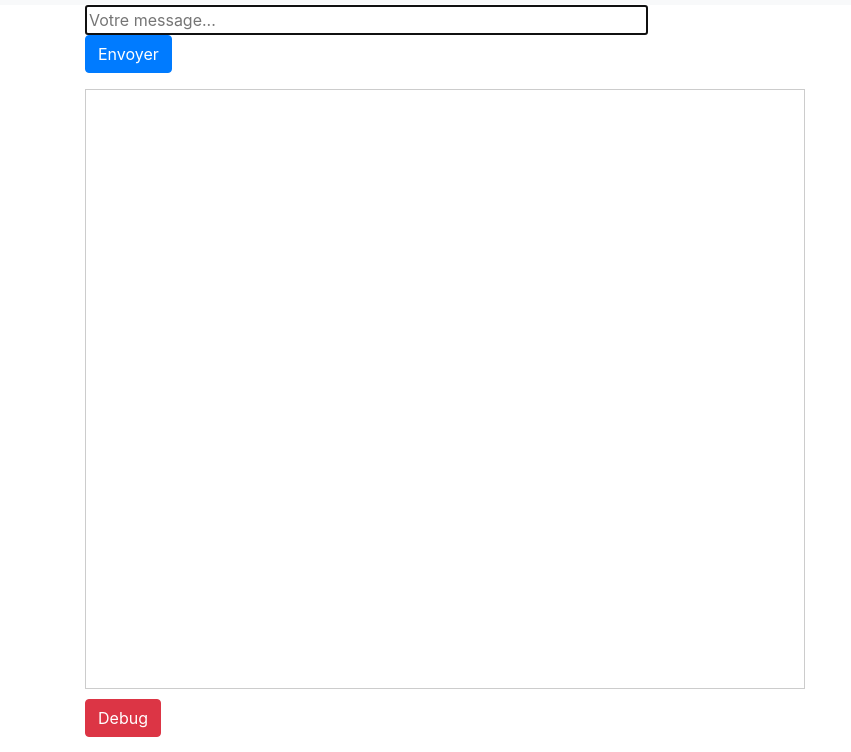
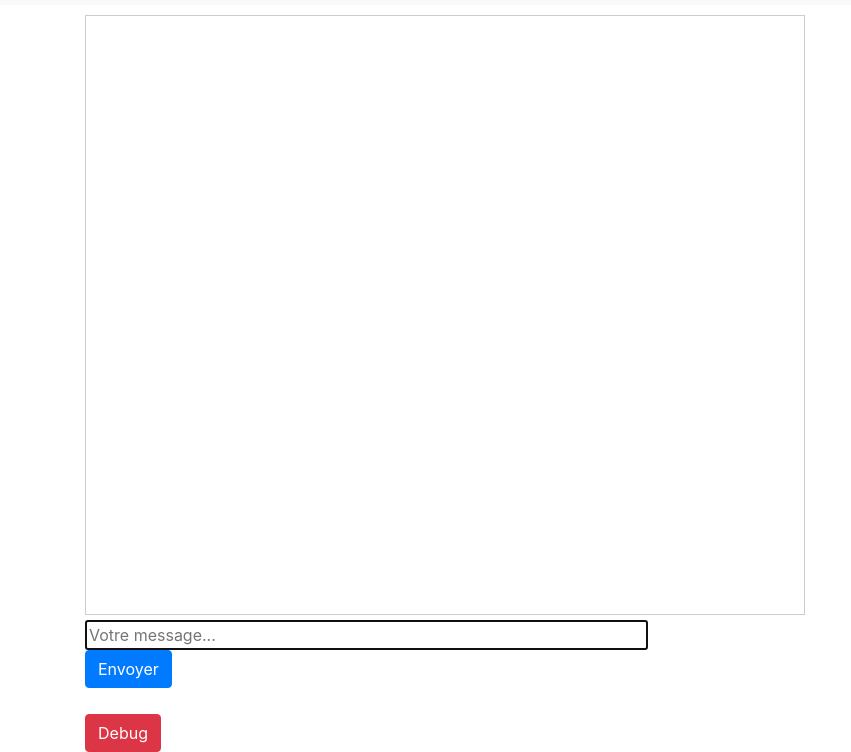
Before and after one commit to FriiZe/Chatbot, a website: page integration/index.html in a window 1280 px wide. Shown: the part 51-803 px from the top of the page, without its empty margins (0-851 px from the left). Drawn offline with nearby package versions, Linux system fonts and the light colour scheme; no server answers.

Commit message:
index modifications

```diff
--- a/integration/index.html
+++ b/integration/index.html
@@ -1,4 +1,3 @@
-
 <!DOCTYPE html>
 <html>
     <head>
@@ -27,7 +26,7 @@
 			</div>
 		</nav>
 
-		<div class="container">
+		<div class="container" style="margin-top: 10px;">
 			<!-- README menu -->
 			<div class="row">
 				<div class="collapse col-md-12" id="readme">
@@ -66,21 +65,6 @@
 				</div>
 			</div>
 
-			<!-- Send form -->
-			<div class="row">
-				<div class="col-md-6">
-					<div class="form-group">
-						<form action="/" method="post" id="chat_form">
-							<input type="text" name="message" id="message" placeholder="Votre message..." size="50" autofocus />
-							<input type="submit" id="send_message" value="Envoyer" class="btn btn-primary"
-								style="margin-top: 0px;" />
-							<div id="quick_reponses">
-							</div>
-						</form>
-					</div>
-				</div>
-			</div>
-
 			<!-- Chat and debug zone -->
 			<div id="main_zone" style="height:600px; width:720px; border:1px solid #ccc; overflow-y:auto; font:16px/26px; max-width: 100%; overflow-x: hidden; display:flex; flex-direction: column-reverse;">
 				<div class="row">
@@ -96,6 +80,22 @@
 					</div>
 				</div>
 			</div>
+
+			<!-- Send form -->
+			<div class="row">
+				<div class="col-md-6">
+					<div class="form-group" style="margin-top: 5px;">
+						<form action="/" method="post" id="chat_form">
+							<input type="text" name="message" id="message" placeholder="Votre message..." size="50" autofocus />
+							<input type="submit" id="send_message" value="Envoyer" class="btn btn-primary"
+								style="margin-top: 0px;" />
+							<div id="quick_reponses">
+							</div>
+						</form>
+					</div>
+				</div>
+			</div>
+
 			<button onclick="hideOnClick()" class="btn btn-danger" style="margin-top: 10px">Debug</button>
 		</div>
 
@@ -174,17 +174,6 @@
                     x.style.display = "none";
 				}
 			}
-
-			// var scrolled = false;
-			// function updateScroll(){
-			// 	if(!scrolled){
-			// 		var element = document.getElementById("main_zone");
-			// 		element.scrollTop = element.scrollHeight;
-			// 	}
-			// }
-			// $("#main_zone").on('scroll', function(){
-			// 	scrolled=true;
-			// });
         </script>
     </body>
 </html>
```
